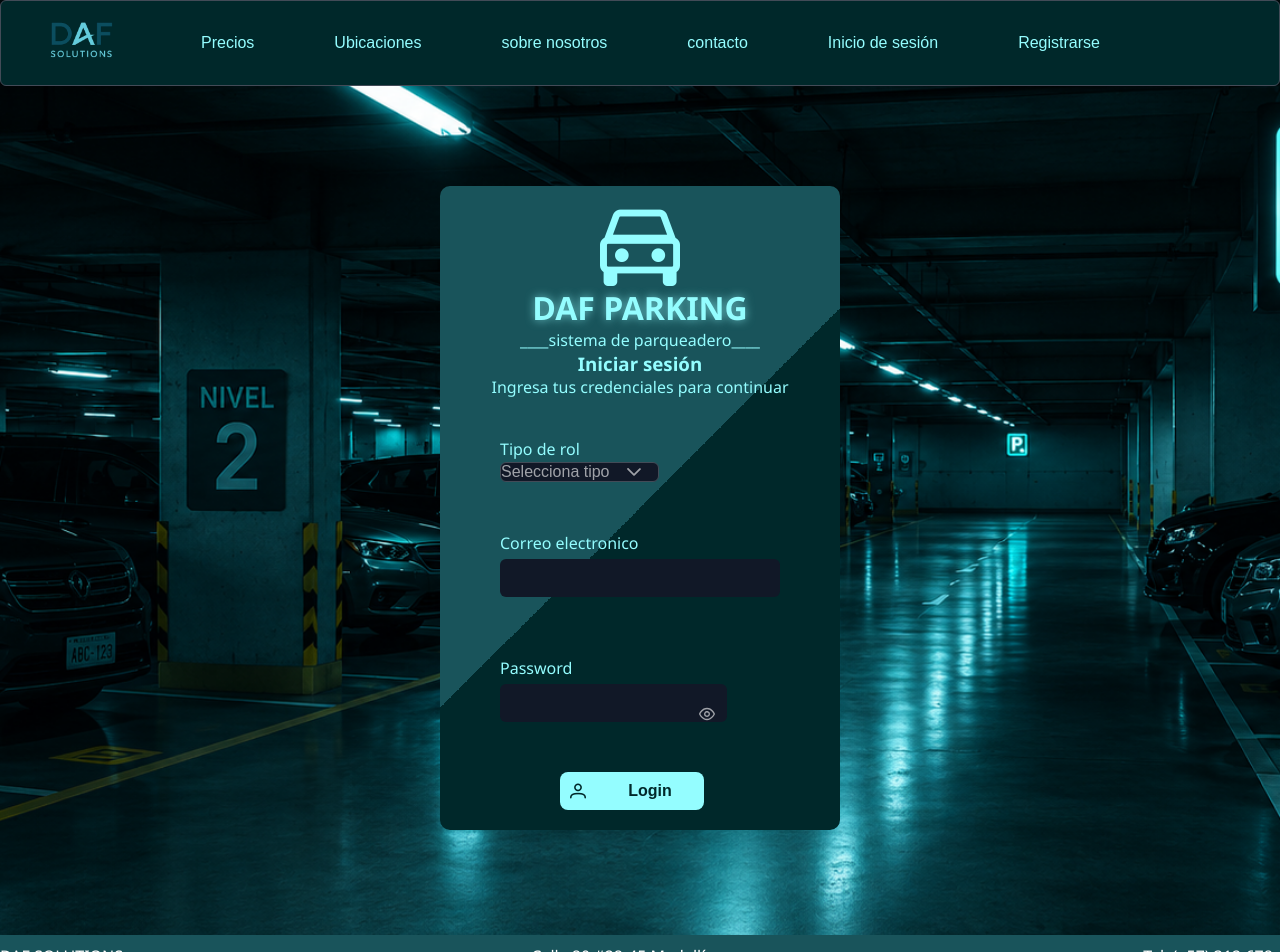
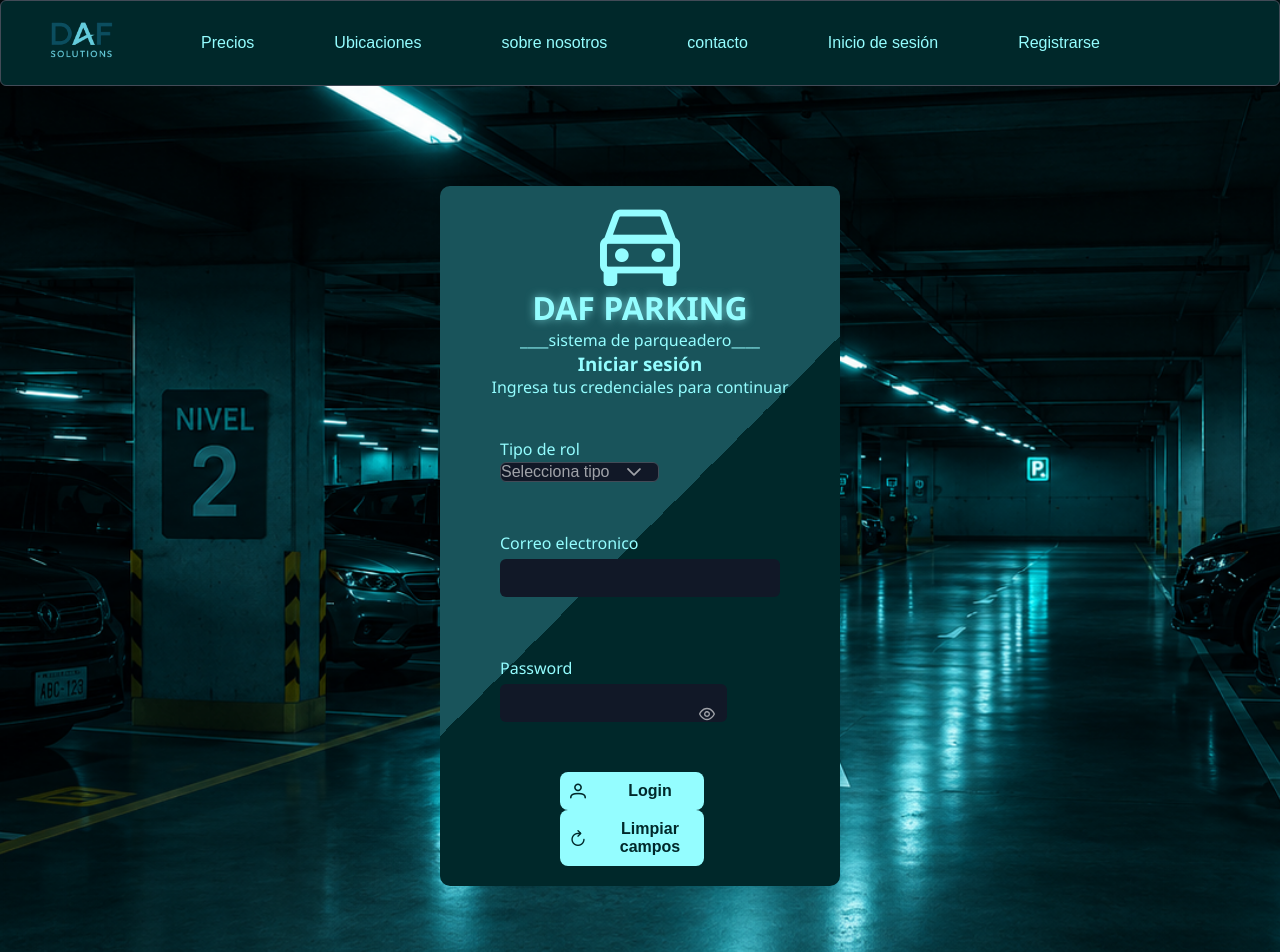
Before and after one commit to DianaC23/DAFparking_proyecto_final, a React (Create React App) app in the folder Parqueadero/front-end/DAF_react/parqueadero/: page /login in a window 1280 px wide. Shown: the top 952 px of the page. Built offline with nearby package versions, Linux system fonts and the light colour scheme; a web font is replaced by a local one.

Commit message:
Agregue un boton que limpia el login

```diff
--- a/Parqueadero/front-end/DAF_react/parqueadero/src/paginas/login.jsx
+++ b/Parqueadero/front-end/DAF_react/parqueadero/src/paginas/login.jsx
@@ -49,6 +49,7 @@ function Login(){
         data: 'admin',
         icon: 'pi pi-fw pi-cog'
     },
+
     {
         label: 'Trabajador',
         value: '1',
@@ -60,8 +61,16 @@ function Login(){
         value: '2',
         data:'cliente',
         icon: 'pi pi-fw pi-user'
-    }
+    },
+
     ])
+    //Pruueba para crear rama
+    const handleLimpiarFormulario = () => {
+        setSelectedNodeKey(null);
+        setEmail('');
+        setContrasena('');
+    };
+
     //Funcion para procesar el Login y hara la redirección
     const handleLogin = async (e) =>{
         e.preventDefault();//Evita recargar la pagina
@@ -166,13 +175,23 @@ function Login(){
                                     </div>
                                     <div className="login-user">
                                         <label className="w-6rem">Correo electronico</label>
-                                        <InputText id="username" type="email" className="w-12rem" onChange={(e) => setEmail(e.target.value)}required/>
+                                        <InputText id="username" type="email" className="w-12rem" value={email} onChange={(e) => setEmail(e.target.value)}required/>
                                     </div>
                                     <div className="login-user">
                                         <label className="w-6rem">Password</label>
                                         <Password value={contrasena} onChange={(e) => setContrasena(e.target.value)} toggleMask feedback={false} required />
                                     </div>
                                     <Button type="submit" label='Login' icon="pi pi-user" className="w-10rem mx-auto"></Button>
+
+                                    <Button
+                                        type="button"
+                                        label="Limpiar campos"
+                                        icon="pi pi-refresh"
+                                        className="w-10rem mx-auto"
+                                        outlined
+                                        onClick={handleLimpiarFormulario}
+                                    />
+
                                 </form>
 
                             </div>
```
